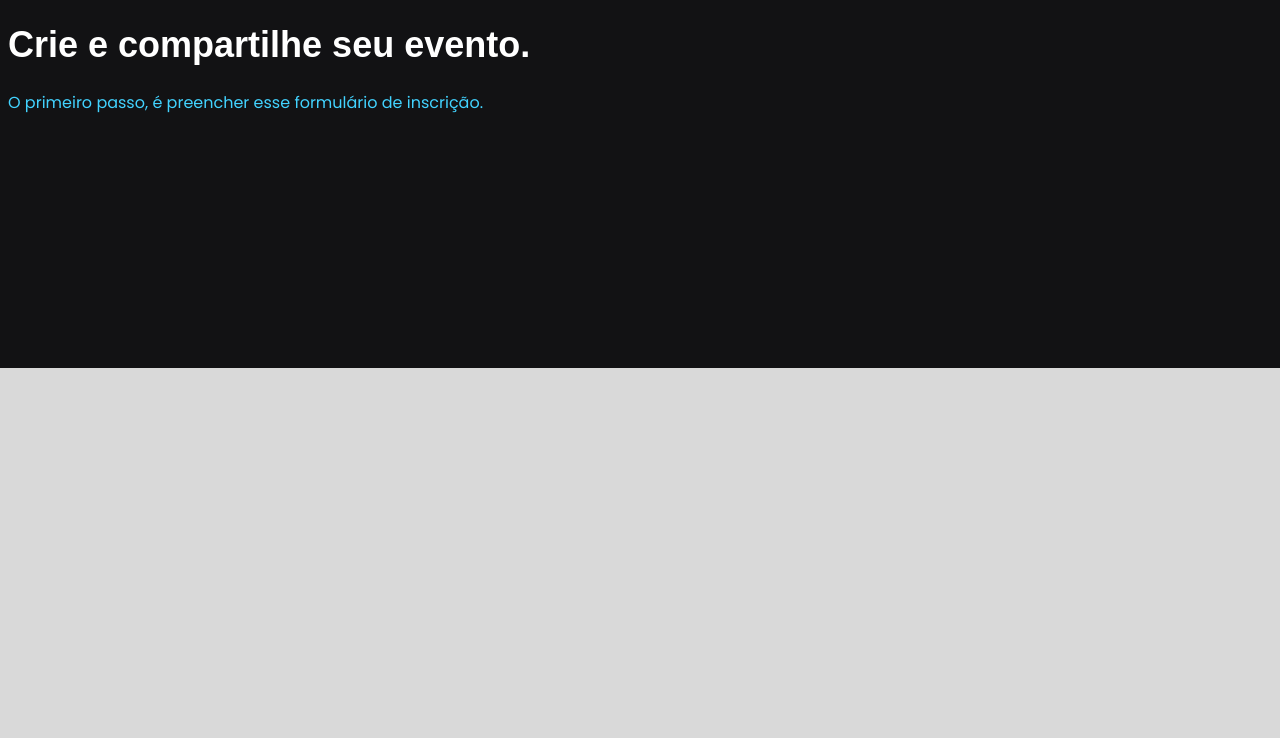
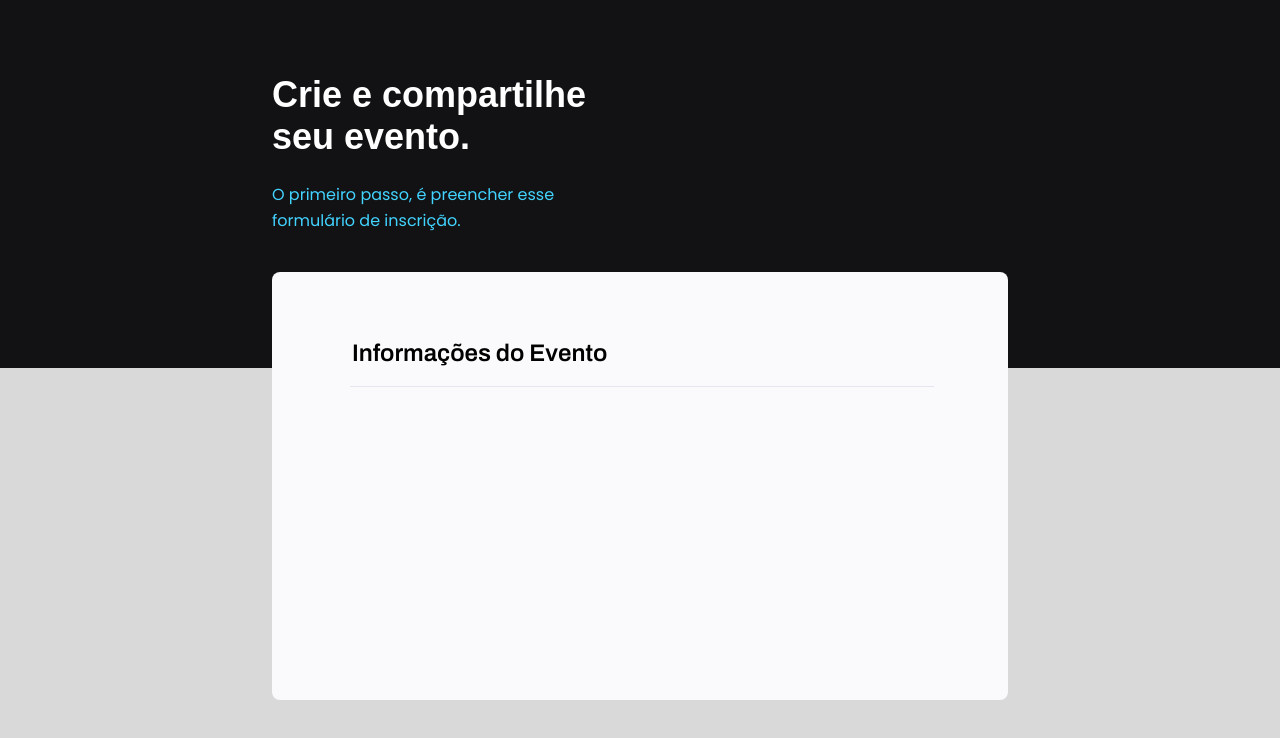
Before and after one commit to bruna15limaa/Crie-seu-evento, a plain HTML site: page index.html in a window 1280 px wide. Drawn offline with Linux system fonts and the light colour scheme.

Commit message:
fieldset legend

```diff
--- a/index.html
+++ b/index.html
@@ -10,11 +10,18 @@
     <link rel="stylesheet" href="style.css">
 </head>
 <body>
-    <header>
-        <h1>Crie e compartilhe seu evento.</h1>
-        <p>O primeiro passo, é preencher esse
-            formulário de inscrição.</p>
-    </header>
-    <form></form>
+    <div class="page">
+        <header>
+            <h1>Crie e compartilhe seu evento.</h1>
+            <p>O primeiro passo, é preencher esse
+                formulário de inscrição.</p>
+        </header>
+        <form>
+            <fieldset>
+                <legend>Informações do Evento</legend>
+            </fieldset>
+        </form>
+    </div>
+
 </body>
 </html>
--- a/style.css
+++ b/style.css
@@ -18,6 +18,16 @@ body::before {
     background: #121214;
 }
 
+.page {
+    width: 736px;
+    margin: auto;
+}
+
+header {
+    width: 319px;
+    margin-top: 74px;
+}
+
 header h1 {
     font-family: 'Achivo', sans-serif;
     font-weight: bold;
@@ -32,3 +42,25 @@ header p {
     line-height: 26px;
     color: #42D3FF;
 }
+
+form {
+    margin-top: 38px;
+    background: #FAFAFC;
+    border-radius: 8px;
+    min-height: 300px;
+    padding: 64px;
+}
+
+fieldset {
+    border: none;
+}
+
+fieldset legend {
+    font-family: Archivo, sans-serif;
+    font-size: 24px;
+    font-weight: 600;
+    line-height: 34px;
+    width: 100%;
+    border-bottom: 1px solid var(--Back-Lines-in-white, #E6E6F0);
+    padding-bottom: 16px;
+}
```
